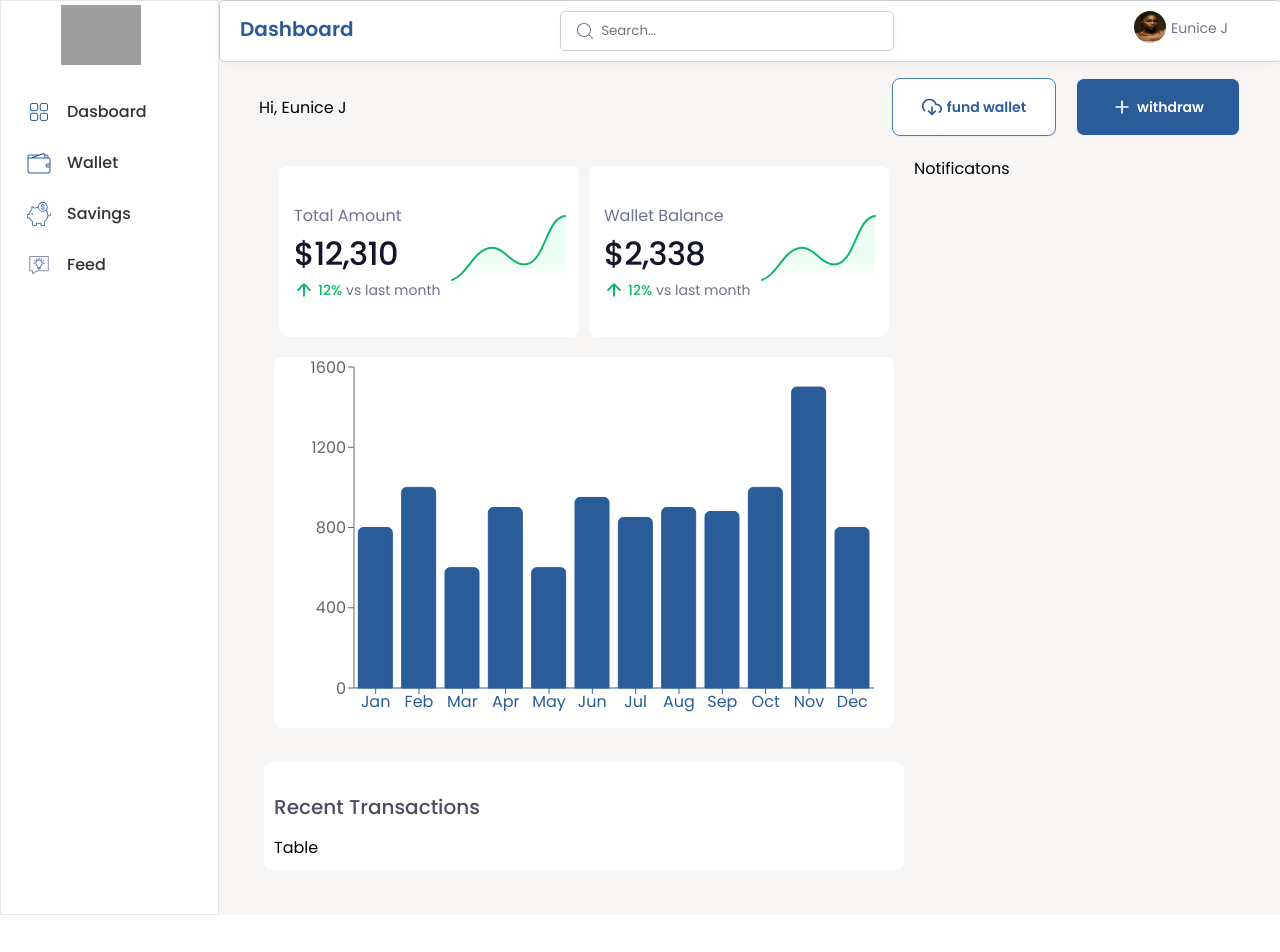
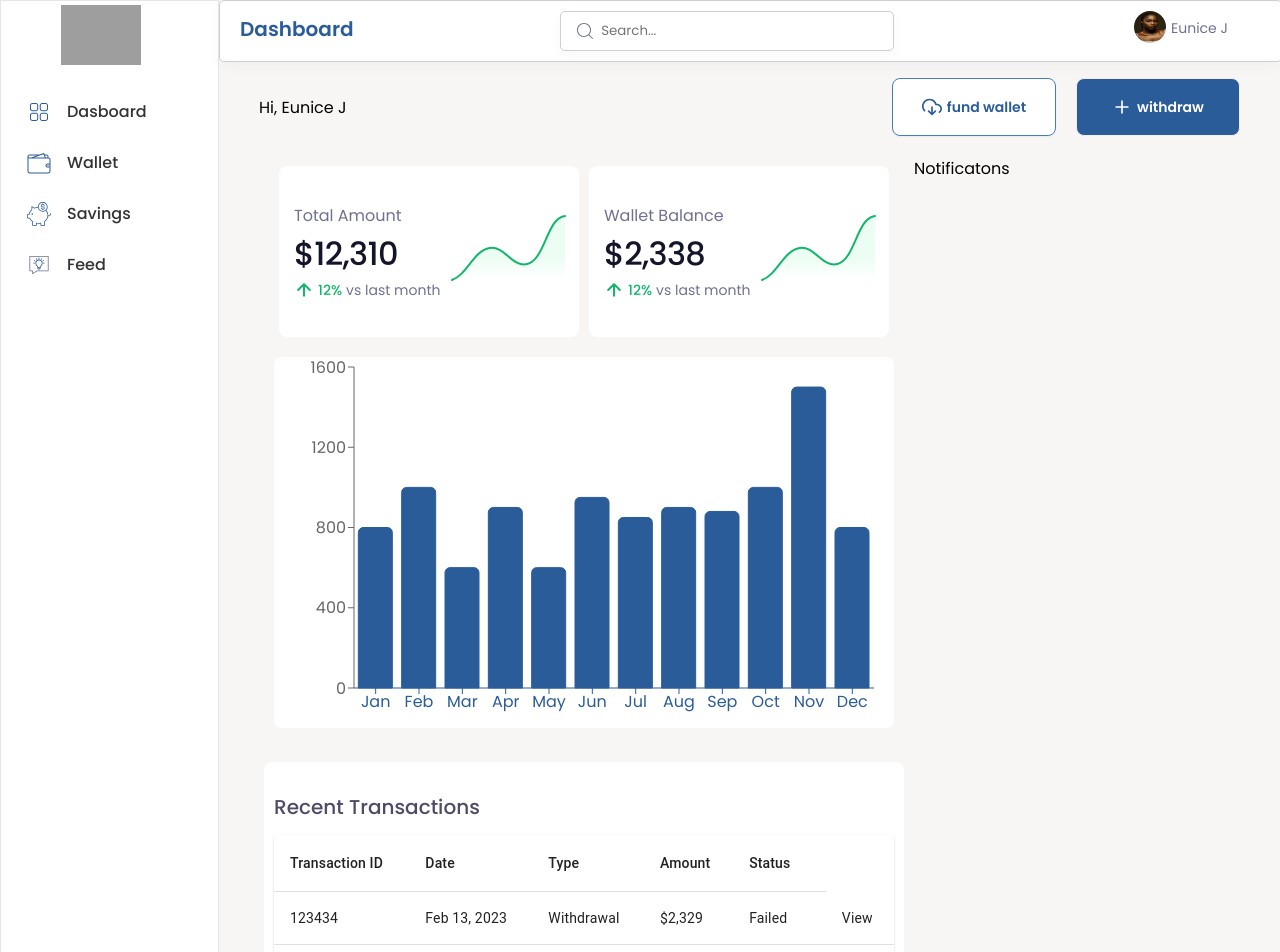
Before and after one commit to eunicegigijacob/ajo-personal-, a React (Vite) app in the folder Frontend/: page /home in a window 1280 px wide. Shown: the top 952 px of the page. Before the commit the page ends 915 px from the top, so only its background shows below. Built offline with nearby package versions, Linux system fonts and the light colour scheme; grey boxes are pictures that could not be loaded; the HTML template or start-up script is replaced by a standard one.

Commit message:
add table using mui and create table data

```diff
--- a/Frontend/src/Components/Home/Table.jsx
+++ b/Frontend/src/Components/Home/Table.jsx
@@ -1,7 +1,47 @@
 import styles from '../../styles/Table.module.css';
+import { rows } from '../../assets/Dummy data/TableData';
 
-const Table = () => {
-  return <div className="table">Table</div>;
+import Table from '@mui/material/Table';
+import TableBody from '@mui/material/TableBody';
+import TableCell from '@mui/material/TableCell';
+import TableContainer from '@mui/material/TableContainer';
+import TableHead from '@mui/material/TableHead';
+import TableRow from '@mui/material/TableRow';
+import Paper from '@mui/material/Paper';
+
+const TableComponent = () => {
+  return (
+    <TableContainer component={Paper}>
+      <Table sx={{ minWidth: '100% ' }} aria-label="simple table">
+        <TableHead>
+          <TableRow>
+            <TableCell>Transaction ID</TableCell>
+            <TableCell>Date</TableCell>
+            <TableCell>Type</TableCell>
+            <TableCell>Amount</TableCell>
+            <TableCell>Status</TableCell>
+          </TableRow>
+        </TableHead>
+        <TableBody>
+          {rows.map((row) => (
+            <TableRow
+              key={row.TransactionID}
+              sx={{ '&:last-child td, &:last-child th': { border: 0 } }}
+            >
+              <TableCell component="th" scope="row">
+                {row.TransactionID}
+              </TableCell>
+              <TableCell>{row.Date}</TableCell>
+              <TableCell>{row.Type}</TableCell>
+              <TableCell>{row.Amount}</TableCell>
+              <TableCell>{row.Status}</TableCell>
+              <TableCell>View</TableCell>
+            </TableRow>
+          ))}
+        </TableBody>
+      </Table>
+    </TableContainer>
+  );
 };
 
-export default Table;
+export default TableComponent;
--- /dev/null
+++ b/Frontend/src/assets/Dummy data/TableData.js
@@ -0,0 +1,58 @@
+export const rows = [
+  {
+    TransactionID: 123434,
+    Date: 'Feb 13, 2023',
+    Type: 'Withdrawal',
+    Amount: '$2,329',
+    Status: 'Failed',
+  },
+  {
+    TransactionID: 123434,
+    Date: 'Feb 13, 2023',
+    Type: 'Withdrawal',
+    Amount: '$2,329',
+    Status: 'Failed',
+  },
+  {
+    TransactionID: 123434,
+    Date: 'Feb 13, 2023',
+    Type: 'Withdrawal',
+    Amount: '$2,329',
+    Status: 'Failed',
+  },
+  {
+    TransactionID: 123434,
+    Date: 'Feb 13, 2023',
+    Type: 'Withdrawal',
+    Amount: '$2,329',
+    Status: 'Success',
+  },
+  {
+    TransactionID: 123434,
+    Date: 'Feb 13, 2023',
+    Type: 'Withdrawal',
+    Amount: '$2,329',
+    Status: 'Failed',
+  },
+  {
+    TransactionID: 123434,
+    Date: 'Feb 13, 2023',
+    Type: 'Withdrawal',
+    Amount: '$2,329',
+    Status: 'Success',
+  },
+  {
+    TransactionID: 123434,
+    Date: 'Feb 13, 2023',
+    Type: 'Withdrawal',
+    Amount: '$2,329',
+    Status: 'Pending',
+  },
+  {
+    TransactionID: 123434,
+    Date: 'Feb 13, 2023',
+    Type: 'Withdrawal',
+    Amount: '$2,329',
+    Status: 'Failed',
+  },
+];
```
